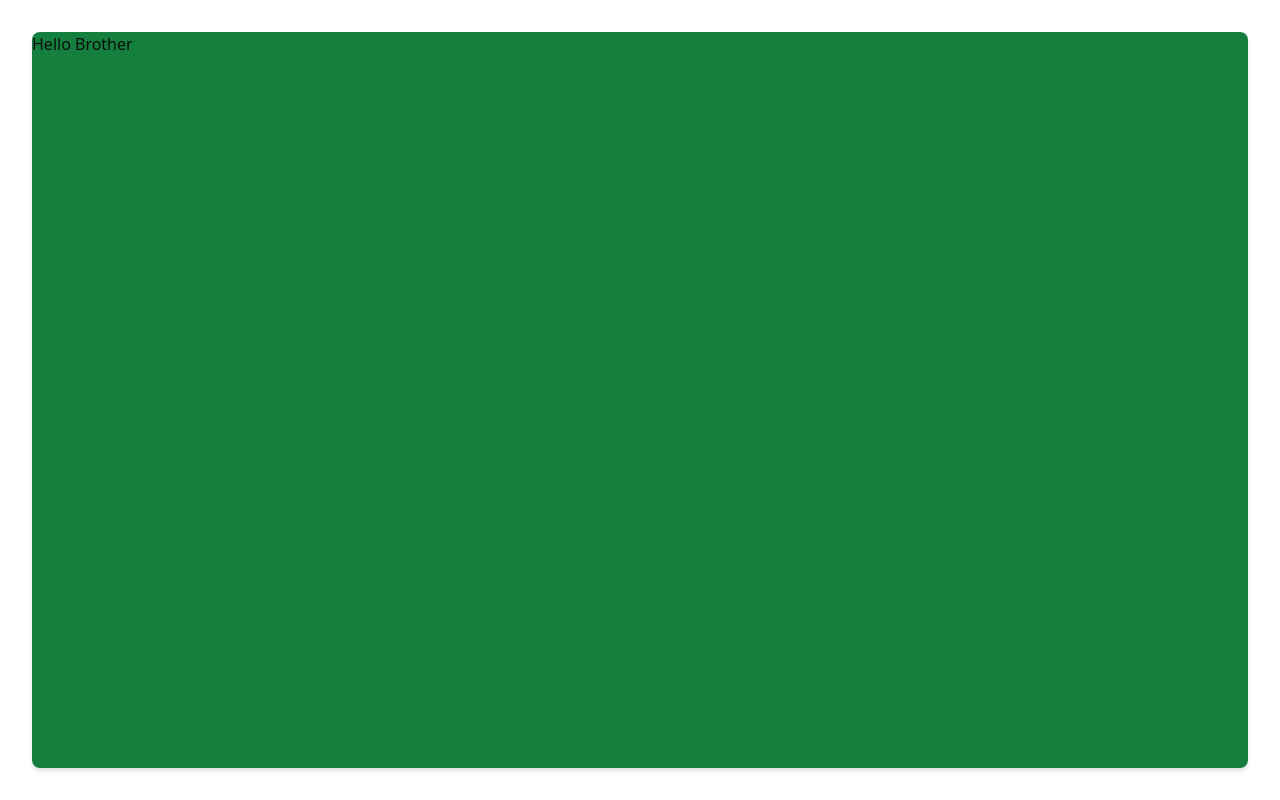
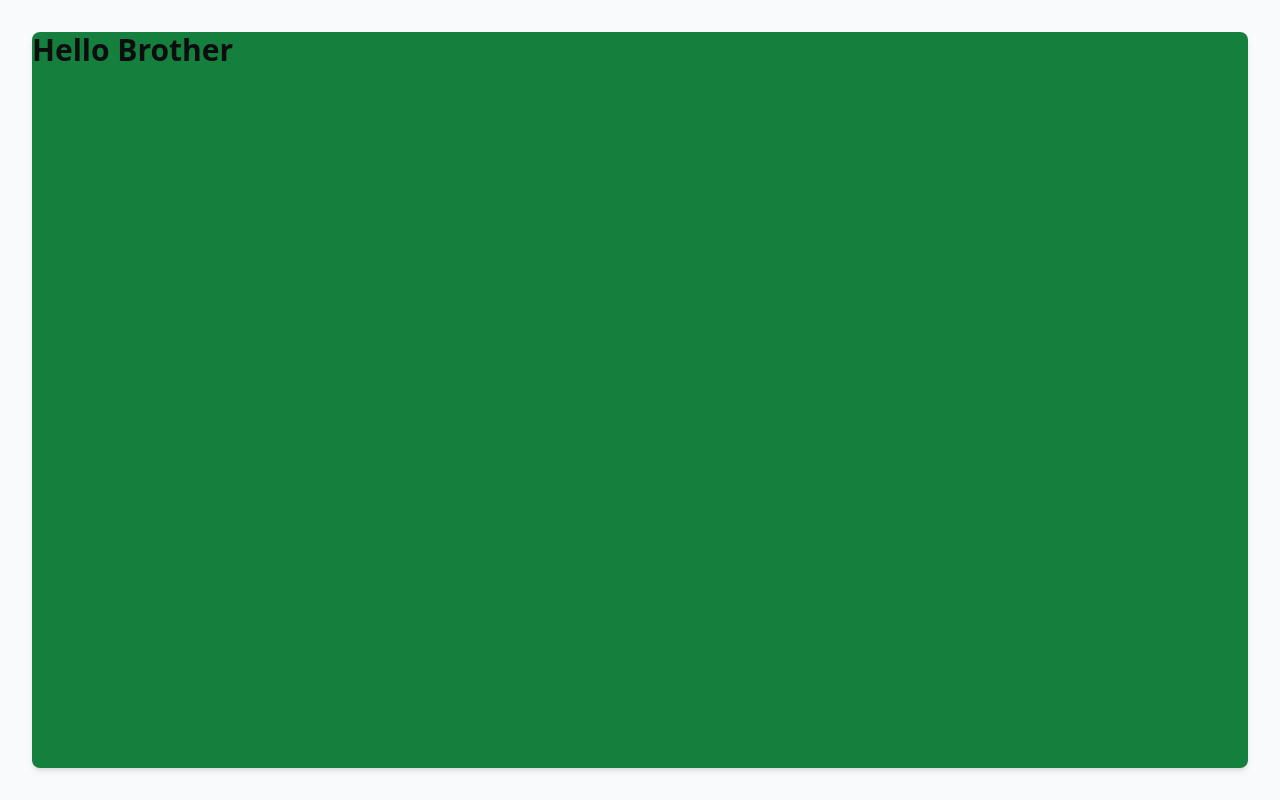
Before and after one commit to AkashSaha01/DreamStudyInternational, a React (Vite) app: page / in a window 1280 px wide. Built offline with nearby package versions, Linux system fonts and the light colour scheme.

Commit message:
some css of tailwind

```diff
--- a/src/index.css
+++ b/src/index.css
@@ -6,3 +6,34 @@ html,
 body {
   @apply text-primary;
 }
+
+/* Custom styles */
+@layer base {
+  h1 {
+    @apply text-3xl font-bold;
+  }
+
+  body {
+    @apply bg-gray-50 text-gray-800;
+  }
+}
+
+@layer components {
+  .btn {
+    @apply px-4 py-2 bg-blue-500 text-white rounded hover:bg-blue-600;
+  }
+
+  .card {
+    @apply p-6 bg-white shadow rounded-lg;
+  }
+}
+
+@layer utilities {
+  .rotate-15 {
+    transform: rotate(15deg);
+  }
+
+  .scale-120 {
+    transform: scale(1.2);
+  }
+}
--- a/tailwind.config.js
+++ b/tailwind.config.js
@@ -1,6 +1,8 @@
 /** @type {import('tailwindcss').Config} */
 export default {
   mode: "jit",
+  darkMode: "selector" /* Class ,media, selector dia kora jay
+  tailwind class e lekhar somoy dark:property dia kora jabe */,
   content: ["./index.html", "./src/**/*.{js,ts,jsx,tsx}"],
   theme: {
     extend: {
```
